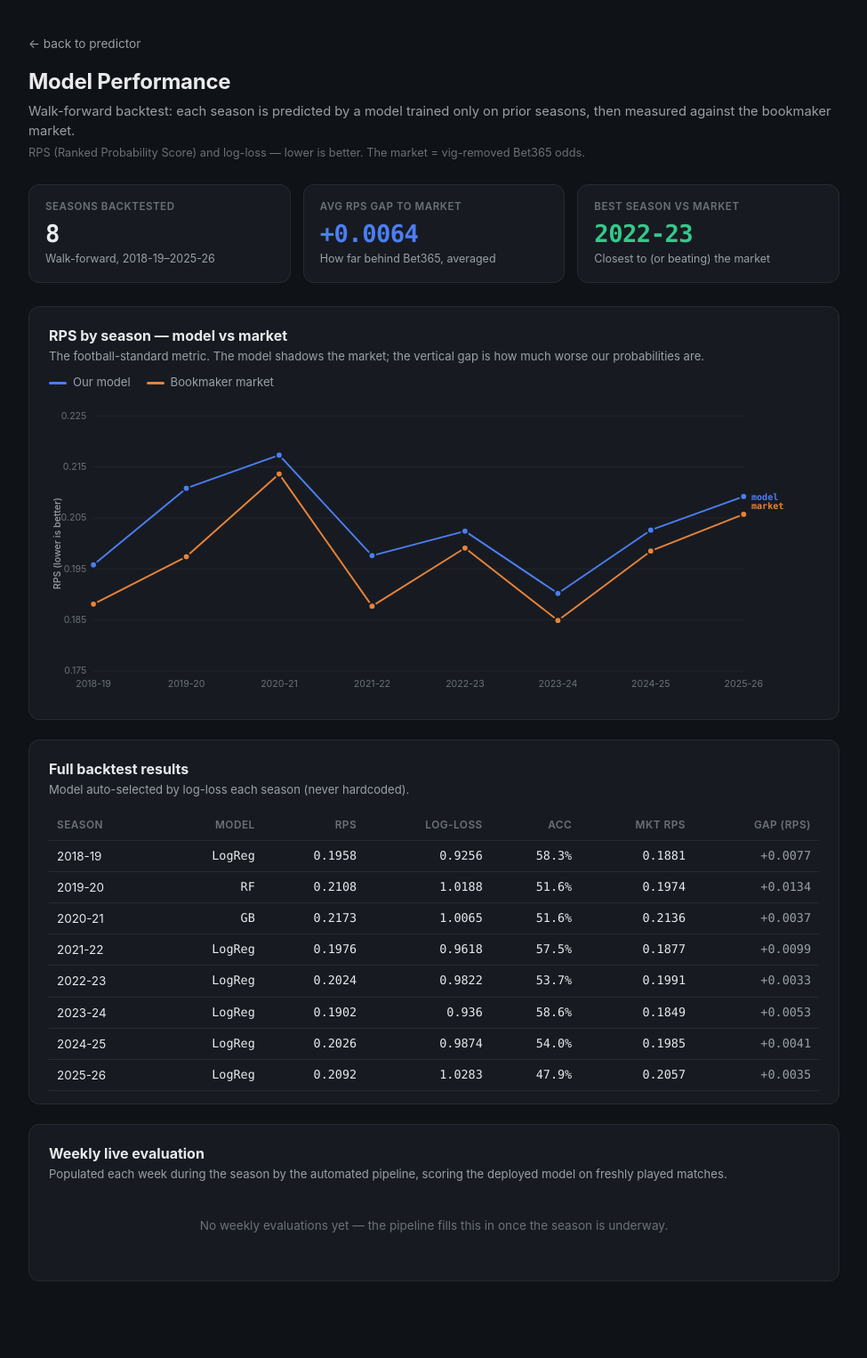
After one commit to Youngsang-Cho1/Premier-League-Prediction, a Flask app: page /dashboard in a window 1280 px wide. The commit adds this page. Shown: the whole page at 89% size, without its empty margins (152-1127 px from the left). Run offline with Flask 3, Linux system fonts and the light colour scheme; parts of the project's set-up code (start-up, migrations or seed data) failed here and were passed over.

Commit message:
Add model performance dashboard

```diff
--- a/app.py
+++ b/app.py
@@ -1,13 +1,40 @@
 from flask import Flask, request, jsonify, render_template
 from src.infer import (predict_matches_bidirectional, get_matchup_insights,
                        predict_scoreline)
+import csv
 import os
 
 app = Flask(__name__)
 
+BACKTEST_PATH = 'metrics/backtest.csv'
+HISTORY_PATH = 'metrics/history.csv'
+
+
+def _read_csv(path):
+    if not os.path.exists(path):
+        return []
+    with open(path) as f:
+        return list(csv.DictReader(f))
+
+
 @app.route('/')
 def home():
     return render_template('index.html')
+
+
+@app.route('/dashboard')
+def dashboard():
+    return render_template('dashboard.html')
+
+
+@app.route('/api/metrics')
+def metrics():
+    """Backtest (per-season, model vs market) and weekly evaluation history.
+    Powers the /dashboard charts; empty history is expected off-season."""
+    return jsonify({
+        'backtest': _read_csv(BACKTEST_PATH),
+        'history': _read_csv(HISTORY_PATH),
+    })
 
 @app.route('/predict', methods=['POST'])
 def predict():
--- /dev/null
+++ b/metrics/backtest.csv
@@ -0,0 +1,9 @@
+season,n_matches,model_pick,model_logloss,model_rps,model_acc,odds_logloss,odds_rps,odds_acc
+2018-19,362,LogReg,0.9256,0.1958,0.5829,0.8942,0.1881,0.5884
+2019-20,374,RF,1.0188,0.2108,0.516,0.9679,0.1974,0.5348
+2020-21,374,GB,1.0065,0.2173,0.516,1.0074,0.2136,0.516
+2021-22,374,LogReg,0.9618,0.1976,0.5749,0.9303,0.1877,0.5856
+2022-23,374,LogReg,0.9822,0.2024,0.5374,0.9675,0.1991,0.5615
+2023-24,374,LogReg,0.936,0.1902,0.5856,0.9129,0.1849,0.5856
+2024-25,374,LogReg,0.9874,0.2026,0.5401,0.97,0.1985,0.5455
+2025-26,380,LogReg,1.0283,0.2092,0.4789,1.0185,0.2057,0.4895
--- a/src/pipeline.py
+++ b/src/pipeline.py
@@ -15,7 +15,7 @@ import shutil
 import sys
 import joblib
 import pandas as pd
-from src import ingest, evaluate, drift, train_model
+from src import ingest, evaluate, drift, train_model, backtest
 from src.preprocessor import load_and_clean
 from src.train_model import feature_cols
 
@@ -80,6 +80,9 @@ def main(check_only=False):
     if gate(CANDIDATE_PATH, MODEL_PATH):
         shutil.move(CANDIDATE_PATH, MODEL_PATH)
         print('Candidate wins — deployed as new model.')
+        # Refresh the season backtest that powers the dashboard, since the
+        # deployed model (and the data behind it) has changed.
+        backtest.main()
     else:
         os.remove(CANDIDATE_PATH)
         print('Candidate loses — incumbent kept.')
--- /dev/null
+++ b/templates/dashboard.html
@@ -0,0 +1,176 @@
+<!DOCTYPE html>
+<html lang="en">
+<head>
+  <meta charset="UTF-8">
+  <meta name="viewport" content="width=device-width, initial-scale=1.0">
+  <title>Model Performance | Prem Predictor</title>
+  <style>
+    :root {
+      --surface: #0f1216; --panel: #171b21; --ink: #e8eaed; --ink-2: #9aa0a8;
+      --ink-3: #6b7178; --hair: #262b33; --grid: #21262e;
+      --model: #4C7EF3; --odds: #E8833A; --good: #34c98a;
+      --mono: ui-monospace, "SF Mono", Menlo, monospace;
+      --sans: -apple-system, BlinkMacSystemFont, "Segoe UI", Roboto, sans-serif;
+    }
+    * { box-sizing: border-box; }
+    body { margin: 0; background: var(--surface); color: var(--ink);
+      font-family: var(--sans); line-height: 1.5; -webkit-font-smoothing: antialiased; }
+    .wrap { max-width: 960px; margin: 0 auto; padding: 36px 24px 64px; }
+    a.back { color: var(--ink-2); text-decoration: none; font-size: .85rem; }
+    a.back:hover { color: var(--ink); }
+    h1 { font-size: 1.5rem; font-weight: 700; margin: 14px 0 4px; letter-spacing: -.01em; }
+    .sub { color: var(--ink-2); font-size: .92rem; margin: 0 0 4px; }
+    .method { color: var(--ink-3); font-size: .8rem; margin: 0; }
+
+    .tiles { display: grid; grid-template-columns: repeat(3, 1fr); gap: 14px; margin: 26px 0; }
+    .tile { background: var(--panel); border: 1px solid var(--hair); border-radius: 12px;
+      padding: 16px 18px; }
+    .tile .label { font-size: .72rem; color: var(--ink-3); text-transform: uppercase;
+      letter-spacing: .05em; font-weight: 600; margin-bottom: 7px; }
+    .tile .big { font-size: 1.7rem; font-weight: 700; font-family: var(--mono);
+      letter-spacing: -.02em; line-height: 1; }
+    .tile .foot { font-size: .78rem; color: var(--ink-2); margin-top: 6px; }
+
+    .card { background: var(--panel); border: 1px solid var(--hair); border-radius: 12px;
+      padding: 20px 22px 14px; margin-bottom: 22px; }
+    .card h2 { font-size: 1rem; font-weight: 650; margin: 0 0 2px; }
+    .card .cap { font-size: .82rem; color: var(--ink-2); margin: 0 0 10px; }
+    .legend { display: flex; gap: 18px; margin: 2px 0 8px; font-size: .82rem; flex-wrap: wrap; }
+    .legend span { display: inline-flex; align-items: center; gap: 7px; color: var(--ink-2); }
+    .sw { width: 20px; height: 3px; border-radius: 2px; display: inline-block; }
+    .chart-scroll { overflow-x: auto; }
+    svg { display: block; width: 100%; min-width: 560px; height: auto; font-family: var(--sans); }
+    .gridline { stroke: var(--grid); stroke-width: 1; }
+    .axt { fill: var(--ink-3); font-size: 11px; }
+    .axl { fill: var(--ink-2); font-size: 11px; font-weight: 500; }
+    .dl { font-size: 10.5px; font-weight: 600; font-family: var(--mono); }
+
+    table { border-collapse: collapse; width: 100%; font-size: .84rem; margin-top: 4px; }
+    th, td { text-align: right; padding: 7px 9px; border-bottom: 1px solid var(--hair); }
+    th:first-child, td:first-child { text-align: left; }
+    th { color: var(--ink-3); font-weight: 600; font-size: .74rem; text-transform: uppercase;
+      letter-spacing: .04em; }
+    td { font-family: var(--mono); } td:first-child { font-family: var(--sans); }
+    .pill { display: inline-block; padding: 1px 7px; border-radius: 20px; font-size: .75rem;
+      font-weight: 600; background: rgba(52,201,138,.14); color: var(--good); }
+    .empty { color: var(--ink-3); font-size: .85rem; padding: 24px 0; text-align: center; }
+    .note { font-size: .8rem; color: var(--ink-3); margin-top: 12px; }
+  </style>
+</head>
+<body>
+  <div class="wrap">
+    <a class="back" href="/">← back to predictor</a>
+    <h1>Model Performance</h1>
+    <p class="sub">Walk-forward backtest: each season is predicted by a model trained only on prior seasons, then measured against the bookmaker market.</p>
+    <p class="method">RPS (Ranked Probability Score) and log-loss — lower is better. The market = vig-removed Bet365 odds.</p>
+
+    <div class="tiles" id="tiles"></div>
+
+    <div class="card">
+      <h2>RPS by season — model vs market</h2>
+      <p class="cap">The football-standard metric. The model shadows the market; the vertical gap is how much worse our probabilities are.</p>
+      <div class="legend">
+        <span><i class="sw" style="background:var(--model)"></i> Our model</span>
+        <span><i class="sw" style="background:var(--odds)"></i> Bookmaker market</span>
+      </div>
+      <div class="chart-scroll"><svg id="rpsChart" viewBox="0 0 900 360" role="img" aria-label="RPS per season, model vs market"></svg></div>
+    </div>
+
+    <div class="card">
+      <h2>Full backtest results</h2>
+      <p class="cap">Model auto-selected by log-loss each season (never hardcoded).</p>
+      <div class="chart-scroll"><table id="tbl"><thead><tr>
+        <th>Season</th><th>Model</th><th>RPS</th><th>Log-loss</th><th>Acc</th>
+        <th>Mkt RPS</th><th>Gap (RPS)</th>
+      </tr></thead><tbody></tbody></table></div>
+    </div>
+
+    <div class="card">
+      <h2>Weekly live evaluation</h2>
+      <p class="cap">Populated each week during the season by the automated pipeline, scoring the deployed model on freshly played matches.</p>
+      <div id="historyBody"></div>
+    </div>
+  </div>
+
+  <script>
+  const css = k => getComputedStyle(document.documentElement).getPropertyValue(k).trim();
+
+  fetch('/api/metrics').then(r => r.json()).then(d => {
+    renderTiles(d.backtest);
+    renderRps(d.backtest);
+    renderTable(d.backtest);
+    renderHistory(d.history);
+  });
+
+  function renderTiles(bt) {
+    if (!bt.length) return;
+    const gaps = bt.map(s => +s.model_rps - +s.odds_rps);
+    const avgGap = gaps.reduce((a, b) => a + b, 0) / gaps.length;
+    const beat = bt.filter(s => +s.model_rps <= +s.odds_rps).length;
+    const best = bt.reduce((a, b) => (+b.model_rps - +b.odds_rps) < (+a.model_rps - +a.odds_rps) ? b : a);
+    document.getElementById('tiles').innerHTML = `
+      <div class="tile"><div class="label">Seasons backtested</div><div class="big">${bt.length}</div><div class="foot">Walk-forward, ${bt[0].season}–${bt[bt.length-1].season}</div></div>
+      <div class="tile"><div class="label">Avg RPS gap to market</div><div class="big" style="color:var(--model)">+${avgGap.toFixed(4)}</div><div class="foot">How far behind Bet365, averaged</div></div>
+      <div class="tile"><div class="label">Best season vs market</div><div class="big" style="color:var(--good)">${best.season}</div><div class="foot">Closest to (or beating) the market</div></div>`;
+  }
+
+  function renderRps(bt) {
+    const svg = document.getElementById('rpsChart');
+    if (!bt.length) { svg.outerHTML = '<p class="empty">No backtest data.</p>'; return; }
+    const W = 900, H = 360, M = { t: 20, r: 88, b: 42, l: 52 };
+    const iw = W - M.l - M.r, ih = H - M.t - M.b;
+    const vals = bt.flatMap(s => [+s.model_rps, +s.odds_rps]);
+    const yMin = Math.floor(Math.min(...vals) * 100) / 100 - 0.005;
+    const yMax = Math.ceil(Math.max(...vals) * 100) / 100 + 0.005;
+    const x = i => M.l + iw * i / (bt.length - 1);
+    const y = v => M.t + ih * (1 - (v - yMin) / (yMax - yMin));
+    const Cm = css('--model'), Co = css('--odds'), Cs = css('--panel');
+    let s = '';
+    for (let k = 0; k <= 5; k++) {
+      const v = yMin + (yMax - yMin) * k / 5, yy = y(v).toFixed(1);
+      s += `<line class="gridline" x1="${M.l}" y1="${yy}" x2="${M.l+iw}" y2="${yy}"/>`;
+      s += `<text class="axt" x="${M.l-8}" y="${(+yy+3.5)}" text-anchor="end">${v.toFixed(3)}</text>`;
+    }
+    s += `<text class="axl" transform="translate(13,${M.t+ih/2}) rotate(-90)" text-anchor="middle">RPS (lower is better)</text>`;
+    bt.forEach((d, i) => s += `<text class="axt" x="${x(i).toFixed(1)}" y="${H-M.b+19}" text-anchor="middle">${d.season}</text>`);
+    const path = key => bt.map((d, i) => `${i?'L':'M'}${x(i).toFixed(1)},${y(+d[key]).toFixed(1)}`).join('');
+    s += `<path d="${path('odds_rps')}" fill="none" stroke="${Co}" stroke-width="2" stroke-linejoin="round"/>`;
+    s += `<path d="${path('model_rps')}" fill="none" stroke="${Cm}" stroke-width="2" stroke-linejoin="round"/>`;
+    bt.forEach((d, i) => {
+      s += `<circle cx="${x(i).toFixed(1)}" cy="${y(+d.odds_rps).toFixed(1)}" r="4" fill="${Co}" stroke="${Cs}" stroke-width="2"/>`;
+      s += `<circle cx="${x(i).toFixed(1)}" cy="${y(+d.model_rps).toFixed(1)}" r="4" fill="${Cm}" stroke="${Cs}" stroke-width="2"/>`;
+    });
+    const last = bt.length - 1;
+    s += `<text class="dl" x="${x(last)+9}" y="${(y(+bt[last].model_rps)+4).toFixed(1)}" fill="${Cm}">model</text>`;
+    s += `<text class="dl" x="${x(last)+9}" y="${(y(+bt[last].odds_rps)-6).toFixed(1)}" fill="${Co}">market</text>`;
+    svg.innerHTML = s;
+  }
+
+  function renderTable(bt) {
+    const tb = document.querySelector('#tbl tbody');
+    tb.innerHTML = bt.map(d => {
+      const gap = +d.model_rps - +d.odds_rps;
+      const gc = gap <= 0 ? `<td><span class="pill">beat ${gap.toFixed(4)}</span></td>`
+                          : `<td style="color:var(--ink-2)">+${gap.toFixed(4)}</td>`;
+      return `<tr><td>${d.season}</td><td style="font-family:var(--mono)">${d.model_pick}</td>
+        <td>${d.model_rps}</td><td>${d.model_logloss}</td><td>${(+d.model_acc*100).toFixed(1)}%</td>
+        <td>${d.odds_rps}</td>${gc}</tr>`;
+    }).join('');
+  }
+
+  function renderHistory(h) {
+    const el = document.getElementById('historyBody');
+    if (!h || !h.length) {
+      el.innerHTML = '<p class="empty">No weekly evaluations yet — the pipeline fills this in once the season is underway.</p>';
+      return;
+    }
+    el.innerHTML = `<div class="chart-scroll"><table><thead><tr>
+      <th>Run</th><th>Matches</th><th>Model RPS</th><th>Model LL</th><th>Odds RPS</th><th>Odds LL</th>
+      </tr></thead><tbody>${h.slice(-12).reverse().map(r => `<tr>
+        <td>${r.run_date}</td><td>${r.n_matches}</td><td>${r.model_rps ?? '–'}</td>
+        <td>${r.model_logloss}</td><td>${r.odds_rps ?? '–'}</td><td>${r.odds_logloss ?? '–'}</td>
+      </tr>`).join('')}</tbody></table></div>`;
+  }
+  </script>
+</body>
+</html>
--- a/templates/index.html
+++ b/templates/index.html
@@ -94,6 +94,7 @@
         </main>
 
         <footer>
+            <p><a href="/dashboard" class="dashboard-link">📊 Model Performance Dashboard</a></p>
             <p>&copy; 2024 Aiden Cho</p>
         </footer>
     </div>
```
Also changed, not shown: src/backtest.py (added, +101 -0 lines), static/styles.css (+11 -0 lines), tests/test_api.py (+17 -0 lines), .github/workflows/weekly-pipeline.yml.
